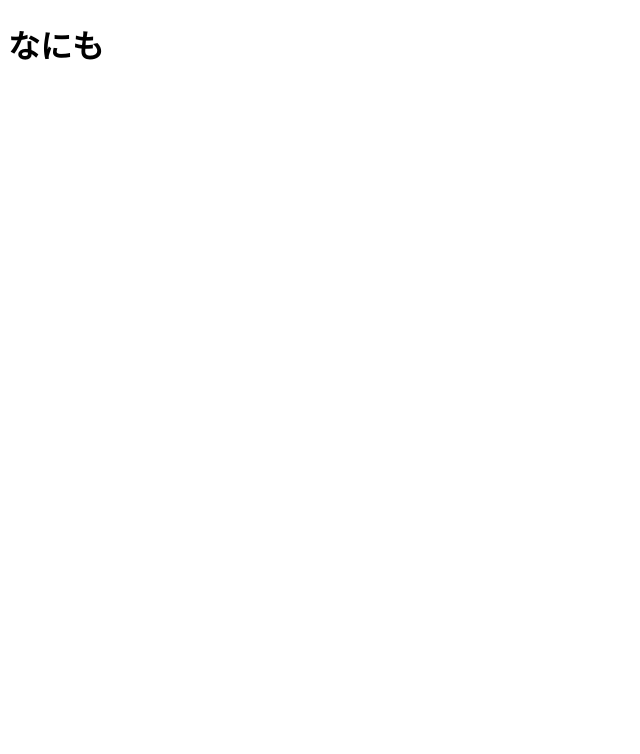
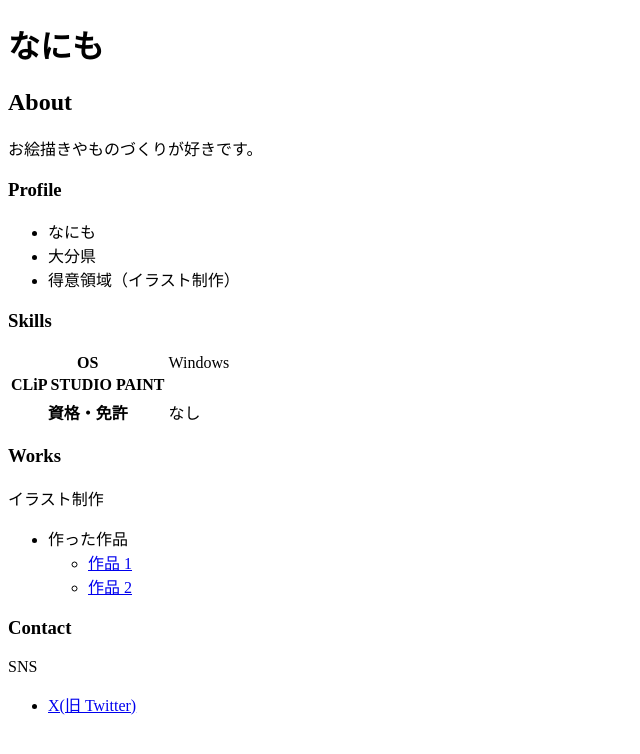
Before and after one commit to Nanionai/Nanionai.github.io, a plain HTML site: page index.html in a window 1280 px wide. Shown: the whole page, without its empty margins (0-640 px from the left). Drawn offline with Linux system fonts and the light colour scheme.

Commit message:
Enhance index.html with additional content sections
Added sections for About, Profile, Skills, Works, and Contact.

```diff
--- a/index.html
+++ b/index.html
@@ -7,5 +7,58 @@
   </head>
   <body>
     <h1>なにも</h1>
+
+    <h2>About</h2>
+    <p>
+ お絵描きやものづくりが好きです。
+    </p>
+
+    <h3>Profile</h3>
+    <ul>
+      <li>なにも</li>
+      <li>大分県</li>
+      <li>得意領域（イラスト制作）</li>
+    </ul>
+
+    <h3>Skills</h3>
+    <table>
+      <tr>
+        <th>OS</th>
+        <td>Windows</td>
+      </tr>
+      <tr>
+        <th>CLiP STUDIO PAINT</th>
+      </tr>
+      <tr>
+
+      </tr>
+      <tr>
+        <th>資格・免許</th>
+        <td>なし</td>
+      </tr>
+    </table>
+
+    <h3>Works</h3>
+    <p>イラスト制作</p>
+    <ul>
+
+      <li>
+        作った作品
+        <ul>
+          <li><a href="https://example.com/">作品 1</a></li>
+          <li><a href="https://example.com/">作品 2</a></li>
+        </ul>
+      </li>
+    </ul>
+
+    <h3>Contact</h3>
+    <p>SNS</p>
+    <ul>
+      <li><a href="https://twitter.com/">X(旧 Twitter)</a></li>
+    </ul>
+
+
+      </tr>
+    </table>
   </body>
 </html>
```
